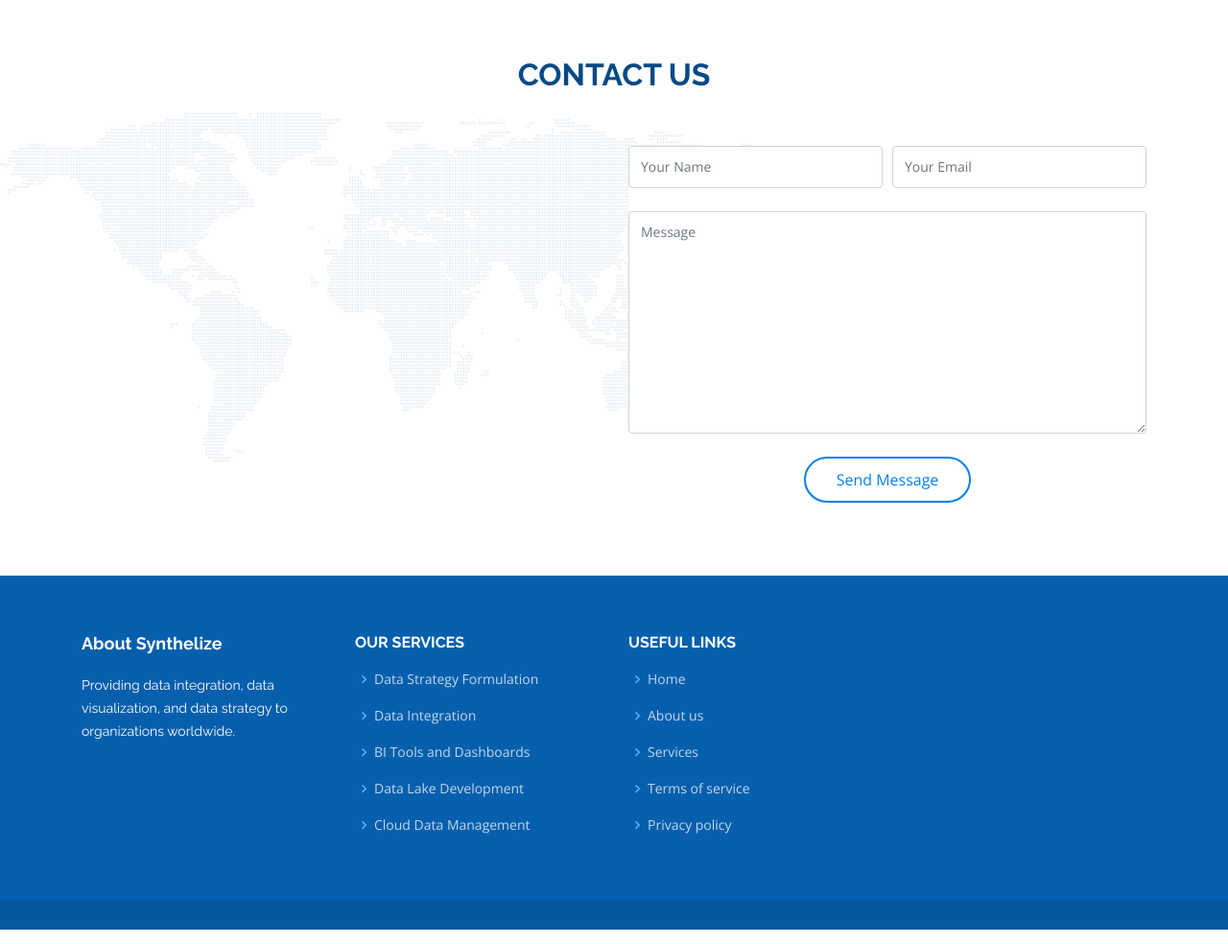
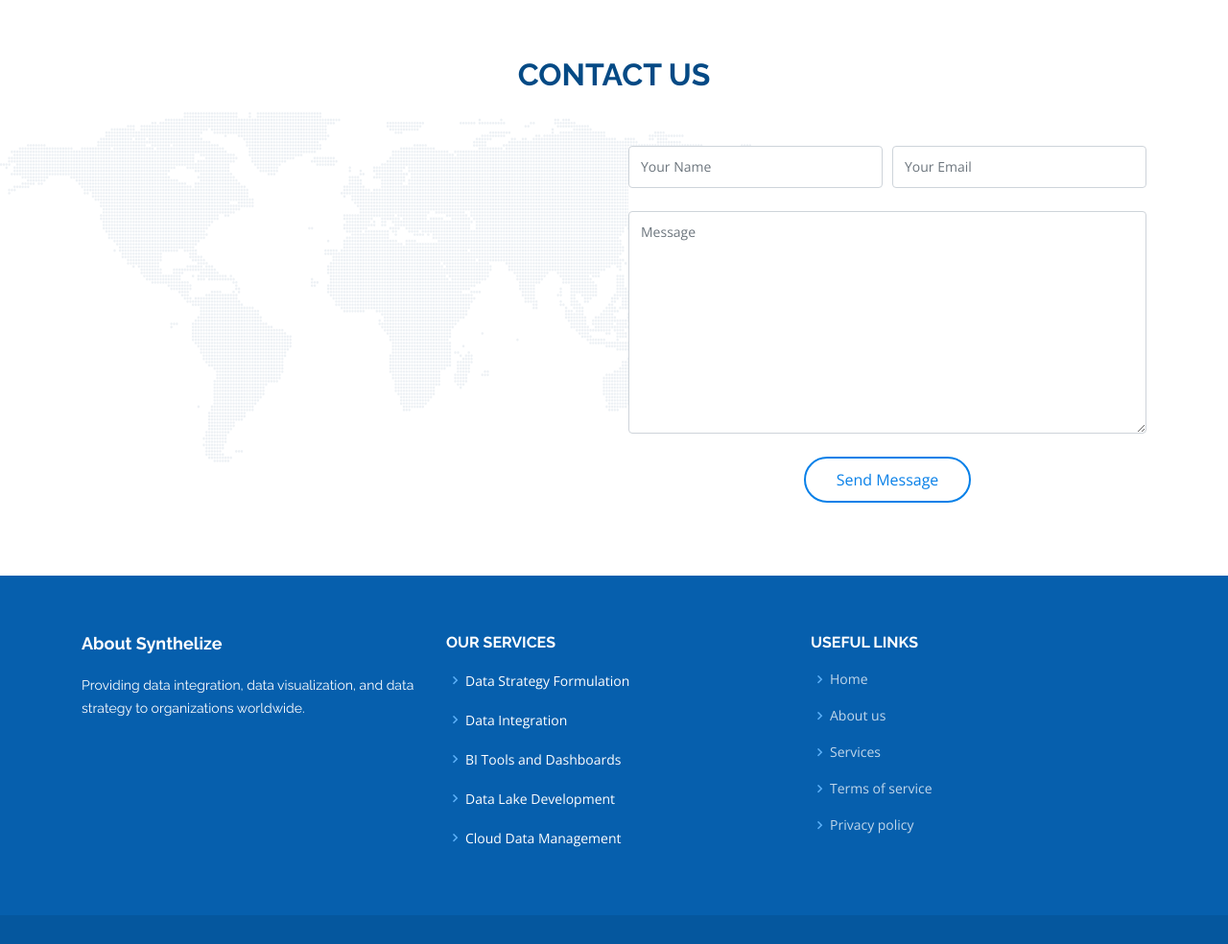
Before and after one commit to tbasalla/synthelize_exp_website, a PHP site: page /building-a-data-lake/index.php in a window 1280 px wide. Shown: the part 3988-4972 px from the top of the page at 96% size. Run offline with PHP 8.4, Linux system fonts and the light colour scheme; some libraries are stand-ins or nearby versions.

Commit message:
automated commit

```diff
--- a/footer.php
+++ b/footer.php
@@ -86,24 +86,23 @@
   <div class="footer-top">
     <div class="container">
       <div class="row">
-        <div class="col-lg-3 col-md-6 footer-info">
+        <div class="col-lg-4 col-md-6 footer-info">
             <h3>About Synthelize</h3>
             <p>Providing data integration, data visualization, and data strategy to organizations worldwide. </p>
           </div>
 
-          <div class="col-lg-3 col-md-6 footer-links">
+          <div class="col-lg-4 col-md-6 footer-links">
           <h4>Our Services</h4>
           <ul>
-            <li><i class="bx bx-chevron-right"></i> <a href="#">Data Strategy Formulation</a></li>
-            <li><i class="bx bx-chevron-right"></i> <a href="#">Data Integration</a></li>
-            <li><i class="bx bx-chevron-right"></i> <a href="#">BI Tools and Dashboards</a></li>
-            <li><i class="bx bx-chevron-right"></i> <a href="#">Data Lake Development</a></li>
-            <li><i class="bx bx-chevron-right"></i> <a href="#">Cloud Data Management</a></li>
+            <li><i class="bx bx-chevron-right"></i> Data Strategy Formulation</li>
+            <li><i class="bx bx-chevron-right"></i> Data Integration</li>
+            <li><i class="bx bx-chevron-right"></i> BI Tools and Dashboards</li>
+            <li><i class="bx bx-chevron-right"></i> Data Lake Development</li>
+            <li><i class="bx bx-chevron-right"></i> Cloud Data Management</li>
           </ul>
         </div>
 
-
-        <div class="col-lg-3 col-md-6 footer-links">
+        <div class="col-lg-4 col-md-6 footer-links">
           <h4>Useful Links</h4>
           <ul>
             <li><i class="bx bx-chevron-right"></i> <a href="#">Home</a></li>
```
